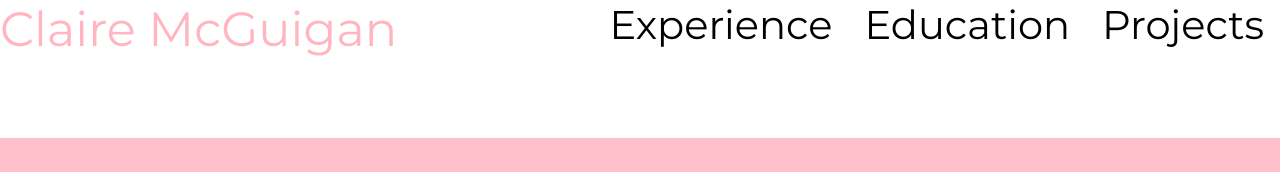
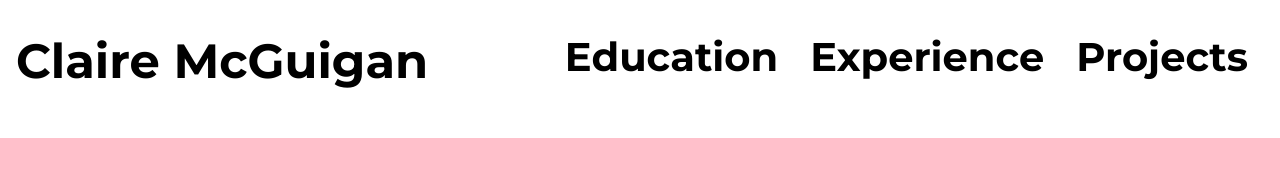
Before and after one commit to cmcguigan1/PersonalWebsite, a React (Create React App) app in the folder personal-website/: page / in a window 1280 px wide. Shown: the top 172 px of the page. Built offline with nearby package versions, Linux system fonts and the light colour scheme.

Commit message:
linking nav bar to pages and styling

```diff
--- a/personal-website/src/components/AboutMe/AboutMe.css
+++ b/personal-website/src/components/AboutMe/AboutMe.css
@@ -1,5 +1,5 @@
 #aboutme-container {
-    margin: 5rem 0;
+    margin: 1rem 0 5rem 0;
     background-color: pink;
     padding: 3rem;
     display: flex;
--- a/personal-website/src/components/NavBar/NavBar.css
+++ b/personal-website/src/components/NavBar/NavBar.css
@@ -1,11 +1,13 @@
 #navbar{
     display: flex;
     justify-content: space-between;
+    padding: 2rem 1rem;
 }
 
 #logo{
     font-family: 'Montserrat', sans-serif;
     font-size: 3rem;
+    font-weight: bold;
 }
 #logo:hover{
     cursor: pointer;
@@ -16,4 +18,14 @@
     font-size: 2.5rem;
     padding: 0 1rem;
     font-family: 'Montserrat', sans-serif;
+    font-weight: bold;
+    text-decoration: none;
+    color: black;
+    border-radius: 0.25rem;
 }
+
+#nav-options > *:hover {
+    background-color: #72C2C7;
+    border-bottom: 0.25rem solid black;
+    transition: background-color, border 0.5s;
+}
--- a/personal-website/src/components/NavBar/NavBar.js
+++ b/personal-website/src/components/NavBar/NavBar.js
@@ -7,9 +7,9 @@ export default function NavBar(){
         <div id="navbar">
             <div id="logo">Claire McGuigan</div>
             <div id="nav-options">
-                <span>Experience</span>
-                <span>Education</span>
-                <span>Projects</span>
+                <a href="#education-container">Education</a>
+                <a href='#experience-container'>Experience</a>
+                <a href="#projects-container">Projects</a>
             </div>
         </div>
     );
```
